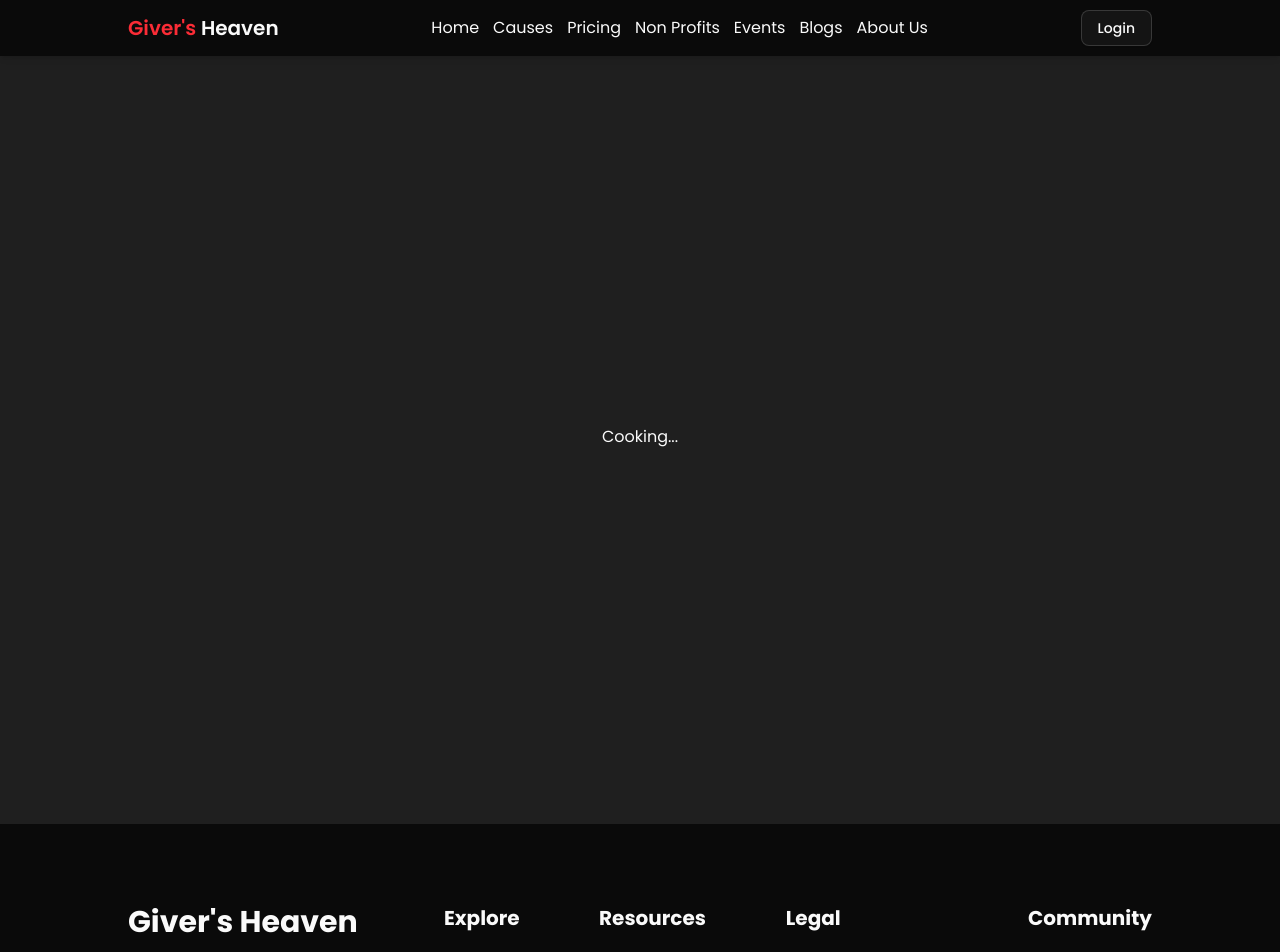
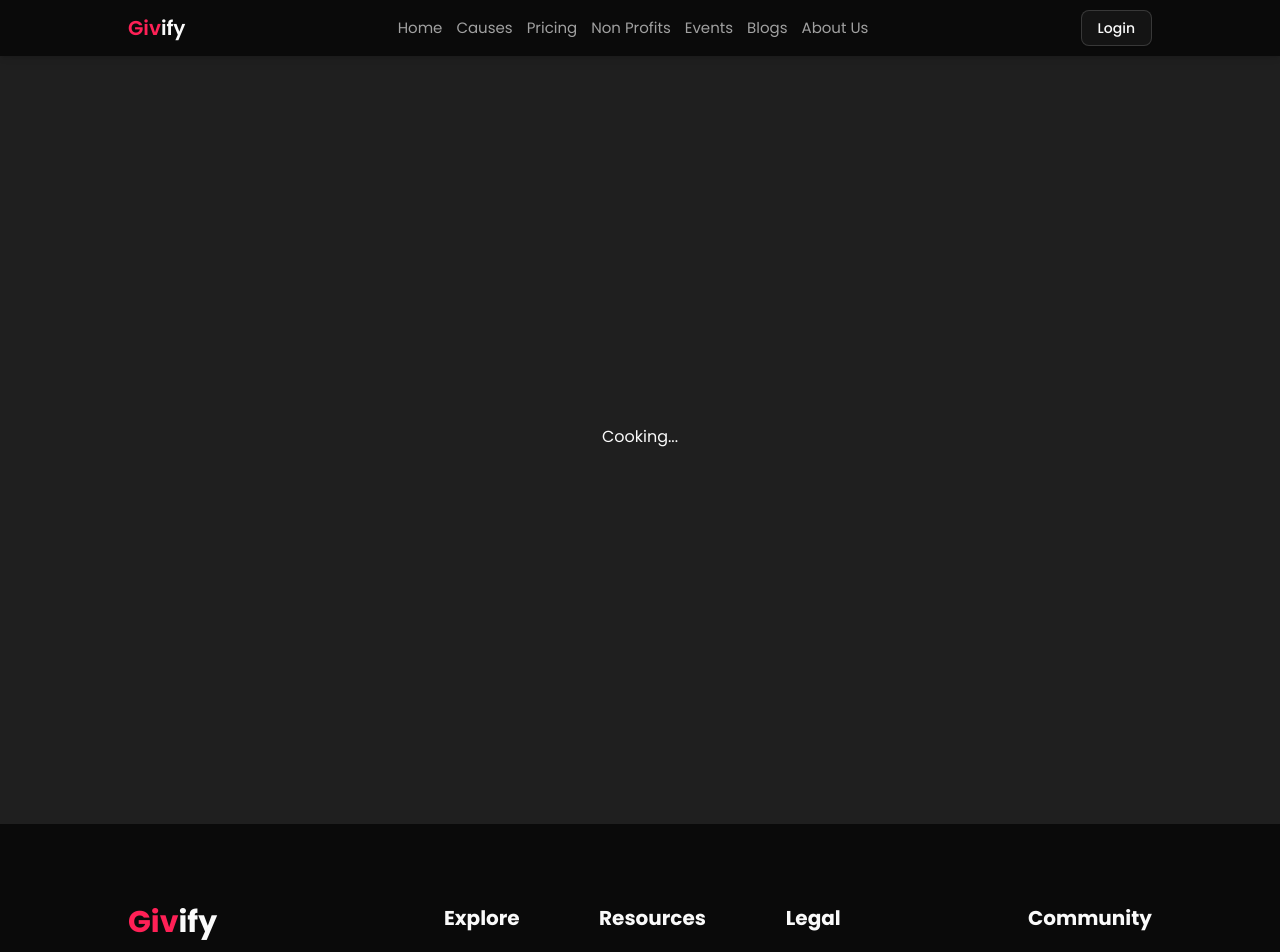
Before and after one commit to iibrahim70/donatix-client, a Next.js app: page /about-us in a window 1280 px wide. Shown: the top 952 px of the page. Built offline with nearby package versions, Linux system fonts and the light colour scheme.

Commit message:
:hammer: update projcet name

```diff
--- a/package.json
+++ b/package.json
@@ -1,5 +1,5 @@
 {
-  "name": "givers-heaven-client",
+  "name": "givify-client",
   "version": "2.0.0",
   "private": true,
   "scripts": {
--- a/src/app/(main)/about-us/page.tsx
+++ b/src/app/(main)/about-us/page.tsx
@@ -1,3 +1,10 @@
+import { Metadata } from "next";
+
+export const metadata: Metadata = {
+  title: "About Us | Givify",
+  description: "Generated by create next app",
+};
+
 const AboutUs = () => {
   return (
     <main className="bg-light-pearl dark:bg-midnight-slate py-10">
--- a/src/app/(main)/layout.tsx
+++ b/src/app/(main)/layout.tsx
@@ -1,11 +1,9 @@
 import type { Metadata } from "next";
-import { cn } from "@/lib/utils";
-import SmoothScrolling from "@/providers/SmoothScrolling";
 import Navbar from "@/components/shared/Navbar";
 import Footer from "@/components/shared/Footer";
 
 export const metadata: Metadata = {
-  title: "Givers Heaven",
+  title: "Causes",
   description: "Generated by create next app",
 };
 
--- a/src/app/layout.tsx
+++ b/src/app/layout.tsx
@@ -16,7 +16,10 @@ export const caveat = Caveat({
 });
 
 export const metadata: Metadata = {
-  title: "Givers Heaven",
+  title: {
+    default: "Givify",
+    template: "%s | Givify",
+  },
   description: "Generated by create next app",
 };
 
--- a/src/components/BlurredImage.tsx
+++ b/src/components/BlurredImage.tsx
@@ -1,6 +1,6 @@
 import { IBlurredImage } from "@/types";
+import { getPlaiceholder } from "plaiceholder";
 import Image from "next/image";
-import { getPlaiceholder } from "plaiceholder";
 
 const BlurredImage = async ({
   src,
--- a/src/components/shared/Footer.tsx
+++ b/src/components/shared/Footer.tsx
@@ -11,7 +11,7 @@ const Footer = () => {
       <div className="section-wrapper flex flex-col lg:flex-row gap-10 lg:gap-20 py-10 lg:pt-20 lg:pb-10">
         <div className="lg:w-1/3 space-y-5">
           <h1 className="font-bold text-3xl">
-            <span className="text-flame-orange">Giver's</span> Heaven
+            <span className="text-rose-500">Giv</span>ify
           </h1>
           <p>
             Empowering Generosity: A Comprehensive Platform for All Types of
--- a/src/components/shared/Navbar.tsx
+++ b/src/components/shared/Navbar.tsx
@@ -23,14 +23,18 @@ const Navbar = () => {
           </button>
 
           <Link href="/" className="font-semibold text-lg md:text-xl">
-            <span className="text-red-500">Giver's</span> Heaven
+            <span className="text-rose-500">Giv</span>ify
           </Link>
         </div>
 
         {/* middle */}
         <div className="max-lg:hidden flex justify-between gap-3.5">
           {navItems?.map((item, index) => (
-            <Link key={index} href={item?.path}>
+            <Link
+              key={index}
+              href={item?.path}
+              className="text-muted-foreground hover:text-foreground transition-colors duration-300 text-[15px]"
+            >
               {item?.label}
             </Link>
           ))}
```
